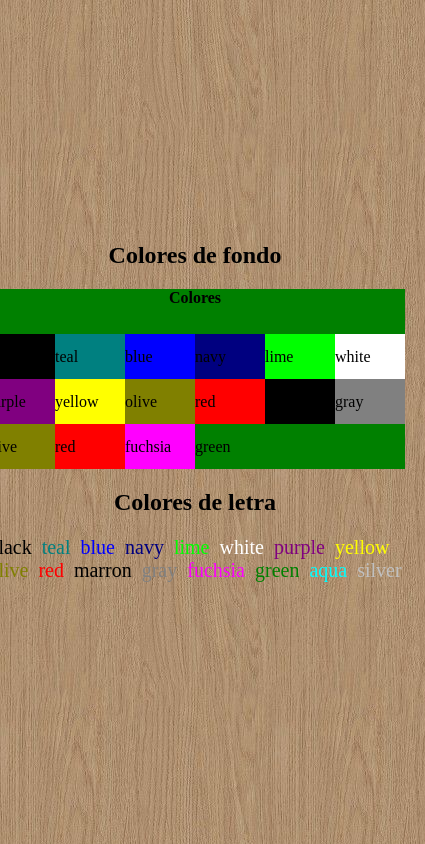
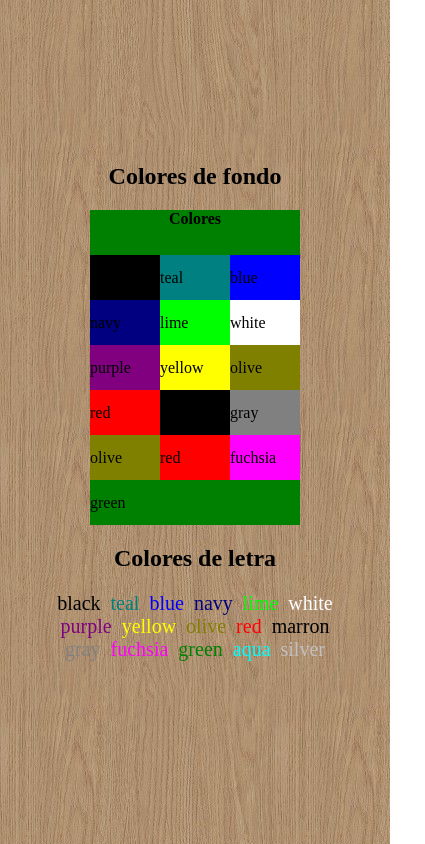
Before and after one commit to Kalypso89/ejercicios-html-css, a plain HTML site: page public/pages/colours.html in a window 390 px wide. Shown: the whole page, 425 px wide, since content can reach past the window. Drawn offline with Linux system fonts and the light colour scheme.

Commit message:
Media queries for colours, remove unnecessary divs

```diff
--- a/public/css/styles_colours.css
+++ b/public/css/styles_colours.css
@@ -30,9 +30,7 @@ h2 {
 #card--grid {
     display: grid;
     grid-template-columns: 1fr 1fr 1fr 1fr 1fr 1fr;
-    grid-template-rows: 4(25%);
     padding: 20px;
-
 }
 
 span {
@@ -70,16 +68,12 @@ span.green
 
 #card--list {
     display: flex;
-    flex-direction: column;
     padding: 20px;
+    flex-wrap: wrap;
+    column-gap: 10px;
+    max-width: 450px;
+    justify-content: center;
 }
-
-
-.card__row {
-    display: flex;
-    column-gap: 10px;
-}
-
 
 p {
     font-size: 20px;
@@ -101,3 +95,21 @@ p.fuchsia { color: fuchsia}
 p.green { color: green}
 p.aqua { color: aqua}
 p.silver { color: silver}
+
+/*media queries*/
+
+@media (max-width: 480px) {
+    #card--grid {
+        grid-template-columns: 1fr 1fr 1fr;
+        padding: 20px;
+    }
+
+    span.colores {
+        grid-column: span 3;
+    }
+
+    #card--list {
+        max-width: 300px;
+    }
+
+}
--- a/public/pages/colours.html
+++ b/public/pages/colours.html
@@ -37,7 +37,6 @@
                 <h2>Colores de letra</h2>
             </div>
             <div id="card--list">
-                <div class="card__row">
                 <p class="black">black</p>
                 <p class="teal">teal</p>
                 <p class="blue">blue</p>
@@ -46,8 +45,6 @@
                 <p class="white">white</p>
                 <p class="purple">purple</p>
                 <p class="yellow">yellow</p>
-                </div>
-                <div class="card__row">
                 <p class="olive">olive</p>
                 <p class="red">red</p>
                 <p class="marron">marron</p>
@@ -57,7 +54,6 @@
                 <p class="aqua">aqua</p>
                 <p class="silver">silver</p>
             </div>
-            </div>
         </section>
     </main>
 </body>
```
Lines whose indentation alone changed are shown as unchanged.
